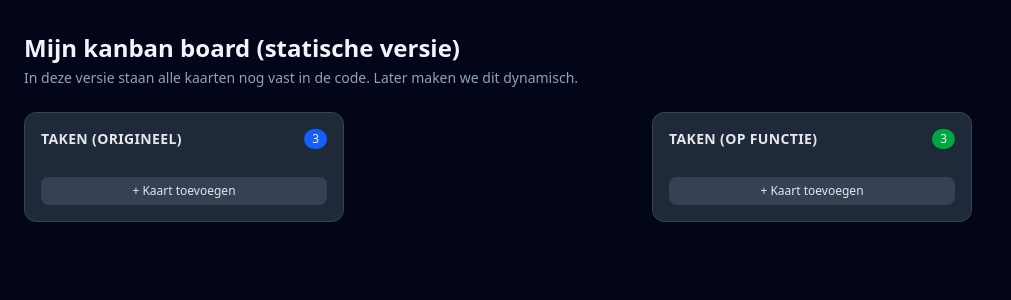
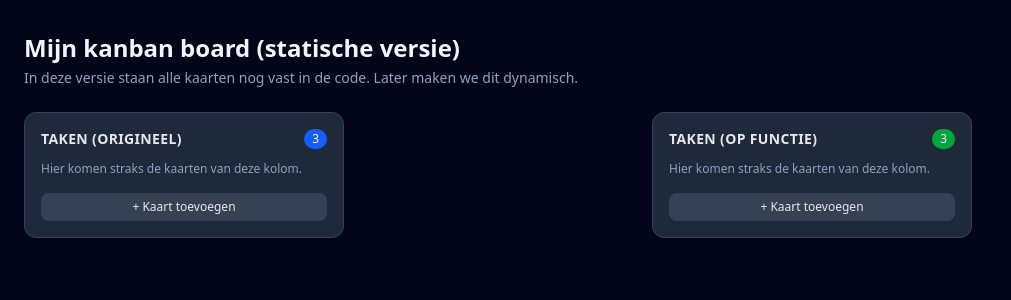
Before and after one commit to syntraprogrammeurs/vueexercises, a Vue app: page / in a window 1280 px wide. Shown: the top 300 px of the page, without its empty margins (0-1011 px from the left). Built offline with nearby package versions, Linux system fonts and the light colour scheme.

Commit message:
p29temp57-oef2-einde

```diff
--- a/src/App.vue
+++ b/src/App.vue
@@ -2,7 +2,6 @@
 import TaskCard from "./components/TaskCard.vue"
 import BoardColumn from "./components/BoardColumn.vue"
 
-// Nieuwe datastructuur voor kolommen en taken
 const columns = [
   {
     id: "original",
@@ -87,7 +86,6 @@ const columns = [
       </p>
     </header>
 
-    <!-- Template blijft nog statisch -->
     <section class="grid gap-6 md:grid-cols-2">
       <BoardColumn
           v-for="column in columns"
@@ -96,9 +94,10 @@ const columns = [
           :count="column.tasks.length"
           :color="column.color"
       >
-        <!-- hier komen straks de TaskCards -->
+        <p class="text-xs text-slate-400">
+          Hier komen straks de kaarten van deze kolom.
+        </p>
       </BoardColumn>
-
     </section>
   </main>
 </template>
```
